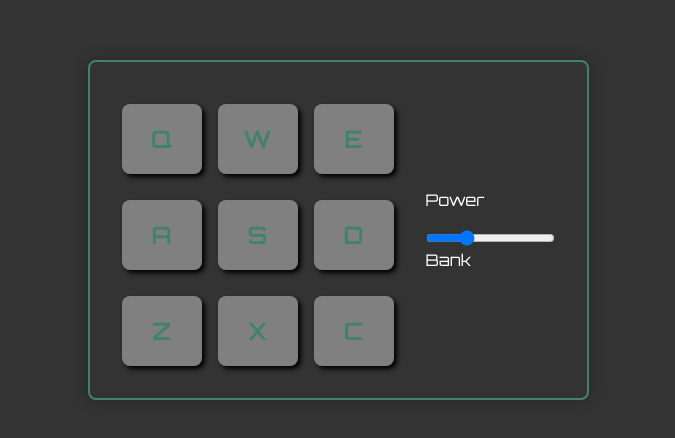
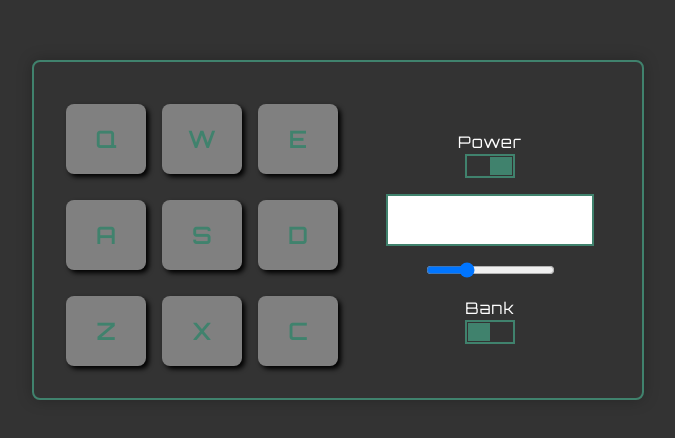
Before and after one commit to DuskoZ/freeCodeCamp, a React (Create React App) app in the folder Front End Development Libraries/build-a-drum-machine/: page / in a window 1280 px wide. Shown: the part 170-608 px from the top of the page, without its empty margins (302-977 px from the left). Built offline with nearby package versions, Linux system fonts and the light colour scheme; a web font is replaced by a local one.

Commit message:
updated css

```diff
--- a/Front End Development Libraries/build-a-drum-machine/src/index.css
+++ b/Front End Development Libraries/build-a-drum-machine/src/index.css
@@ -22,9 +22,11 @@ body {
     font-family: "Orbitron", "Segoe UI", sans-serif;
     background-color: var(--clr-dark);
     color: var(--clr-light);
-    display: grid;
-    place-items: center;
-    min-height: 100vh;
+    display: flex;
+    justify-content: center;
+    align-items: center;
+    height: 100vh;
+    user-select: none;
 }
 
 #root {
@@ -41,6 +43,8 @@ body {
     position: relative;
 }
 
+/* Pad btns */
+
 #root .container .pad-bank {
     display: grid;
     grid-template-columns: repeat(3, 80px);
@@ -49,6 +53,7 @@ body {
 }
 
 #root .pad-bank .drum-pad {
+    cursor: pointer;
     color: var(--clr-accent);
     font-size: 1.5rem;
     font-weight: 600;
@@ -56,6 +61,8 @@ body {
     display: grid;
     place-items: center;
 }
+
+/* Logo */
 
 .container .logo-container {
     position: absolute;
@@ -69,3 +76,57 @@ body {
     color: var(--clr-accent);
     text-shadow: 3px 3px 5px rgba(0, 0, 0, 0.25);
 }
+
+/* Controls */
+
+.container .controls-container {
+    width: 15rem;
+    text-align: center;
+    letter-spacing: 1px;
+    margin-top: 1em;
+    display: flex;
+    flex-direction: column;
+    justify-content: center;
+    align-items: center;
+    gap: 1em;
+}
+
+.controls-container .control {
+    width: 6rem;
+    margin-inline: auto;
+}
+
+.controls-container .control p {
+    margin-bottom: 0.125em;
+}
+
+.controls-container .control .select {
+    background-color: var(--clr-dark);
+    width: 50px;
+    height: 24px;
+    padding: 1px;
+    border: 2px solid var(--clr-accent);
+    margin-inline: auto;
+}
+
+.controls-container .control .select .inner {
+    width: 22px;
+    height: 18px;
+    background-color: var(--clr-accent);
+    cursor: pointer;
+    transition: var(--transition);
+}
+
+.controls-container #display {
+    font-weight: 600;
+    width: 13rem;
+    height: 3.25rem;
+    color: var(--clr-dark);
+    background-color: var(--clr-light);
+    border: 2px solid var(--clr-accent);
+    padding: 1em 0.5em;
+    margin-inline: auto;
+    display: flex;
+    justify-content: center;
+    align-items: center;
+}
```
